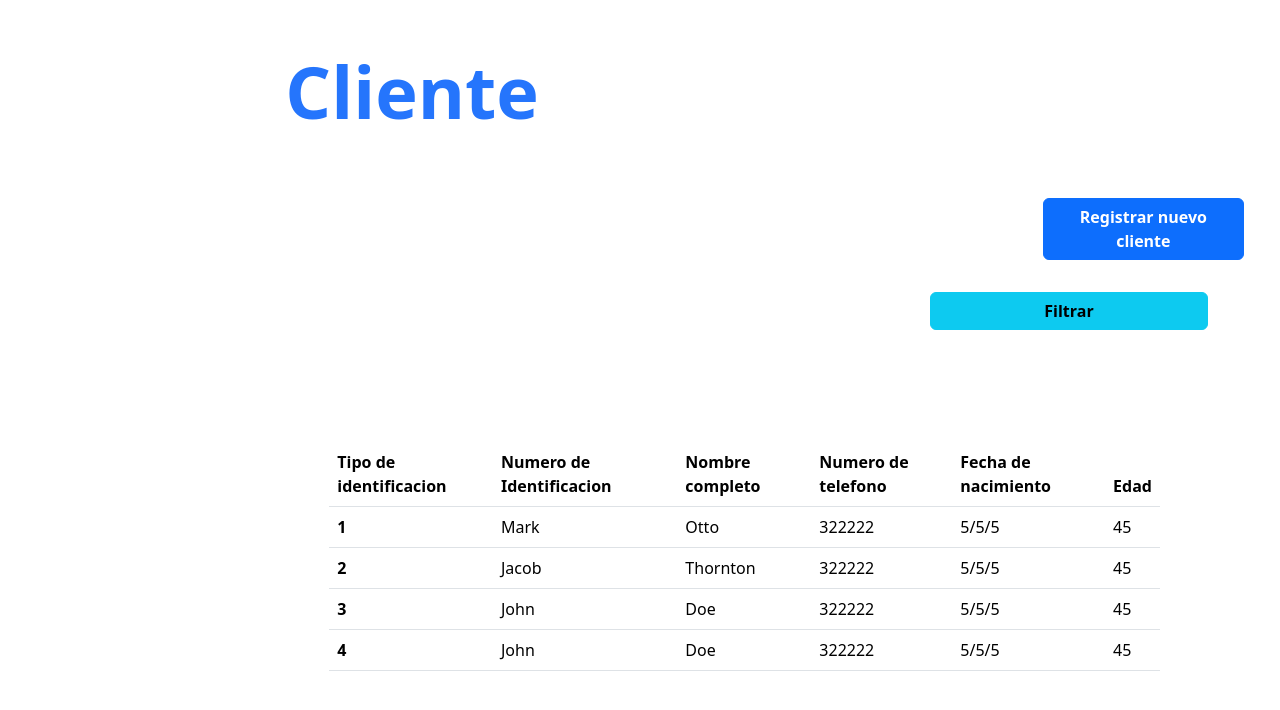
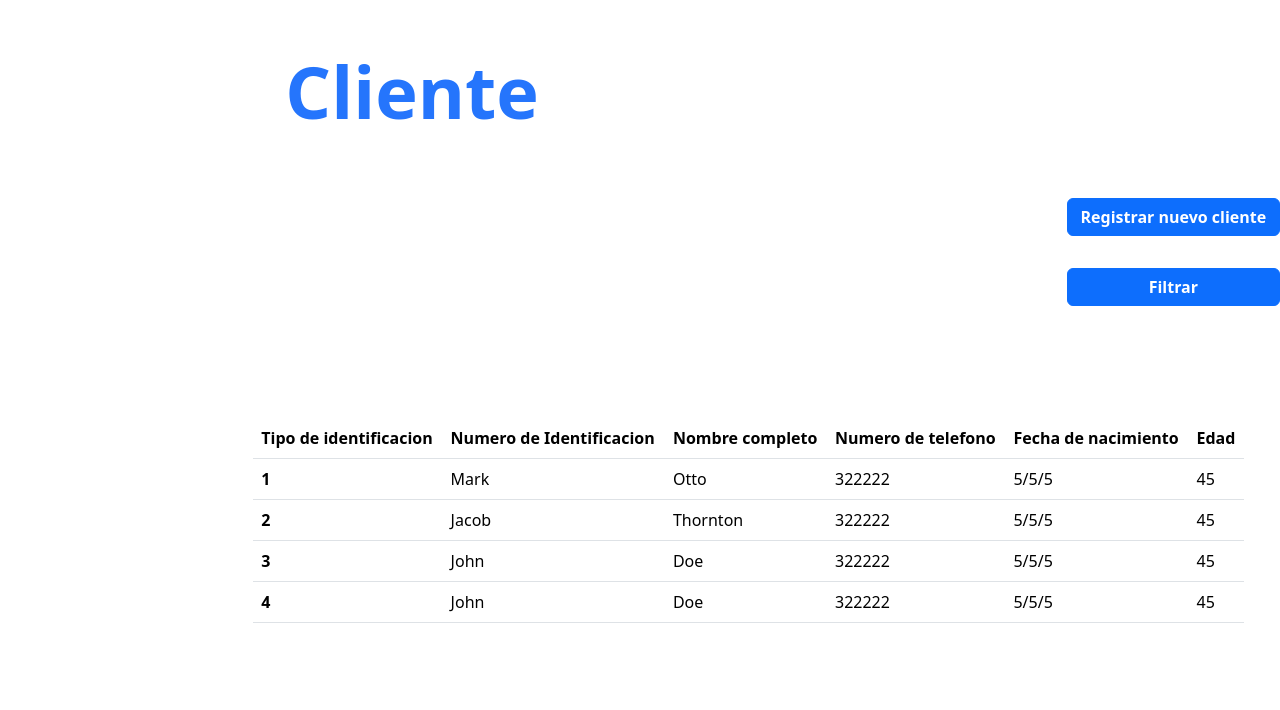
Before and after one commit to Juan-PAP/FrontDoo, a Vue app: page /customer in a window 1280 px wide. Shown: the top 710 px of the page. Built offline with nearby package versions, Linux system fonts and the light colour scheme.

Commit message:
cambio boton

```diff
--- a/src/App.vue
+++ b/src/App.vue
@@ -6,7 +6,7 @@ import { show } from './modules/state';
 
 <template>
 
-  <Navbar v-if ="show"></Navbar>
+  <Navbar class="position-relative" v-if ="show"></Navbar> <!--nuevo modifique el booleano por la funcion show que tambien lo es pero esta dentro del login que maneja cierta logica para que aparezca la navbar-->
 
   <RouterView></RouterView>
 
--- a/src/components/Customer.vue
+++ b/src/components/Customer.vue
@@ -4,12 +4,17 @@
 <template>
 
     <div class=" row d-flex justify-content-end px-5 " >
-        <h1 class="colorcliente px-5 display-2 fw-bold mt-5 mb-5 col-10 ">Cliente</h1>
+        <h1 class="color-cliente px-5 display-2 fw-bold mt-5 mb-5 col-10 ">Cliente</h1>
     </div>
-     <div class=" row d-flex justify-content-end px-5 " >
-        <router-link to="/customer/register"  class=" btn btn-primary display-2 fw-bold mt-3 mb-3 col-2 ">Registrar nuevo cliente</router-link>
-    <div class=" row d-flex justify-content-end px-5 " >
-        <button type="button" class="btn btn-info px-5 display-2 fw-bold mt-3 mb-3 col-3">Filtrar</button>
+
+    <div class=" row d-flex justify-content-end " >
+
+        <div class="d-flex justify-content-end">
+            <router-link to="/customer/register"  class=" btn btn-primary display-2 fw-bold mt-3 mb-3 col-2 ">Registrar nuevo cliente</router-link>
+        </div>
+        <div class="d-flex justify-content-end">
+            <button type="button" class="btn btn-primary display-2 fw-bold mt-3 mb-3 col-2 ">Filtrar</button>
+        </div>
 
         <div class="table-responsive px-5 mt-5 col-10 ">
             <table class="table mt-5">
@@ -60,13 +65,12 @@
             </tbody>
             </table>
         </div>
-    </div>
 
     </div>
 </template>
 
 <style scoped>
-.colorcliente {
+.color-cliente {
     color: #2575fc
 }
 </style>
--- a/src/components/CustomerRegister.vue
+++ b/src/components/CustomerRegister.vue
@@ -77,7 +77,7 @@ function send () {
         </div>
 
         <div class="d-flex justify-content-between mb-3">
-            <router-link to="/customer"  class="btn btn-danger mb-3">Cancelar</router-link>
+            <router-link to="/customer"  class="btn btn-danger mb-3 col-3 ">Cancelar</router-link>
             <button type="submit" class="btn btn-primary mb-3 ">Registrar</button>
         </div>
         <transition name="slide-fade">
```
